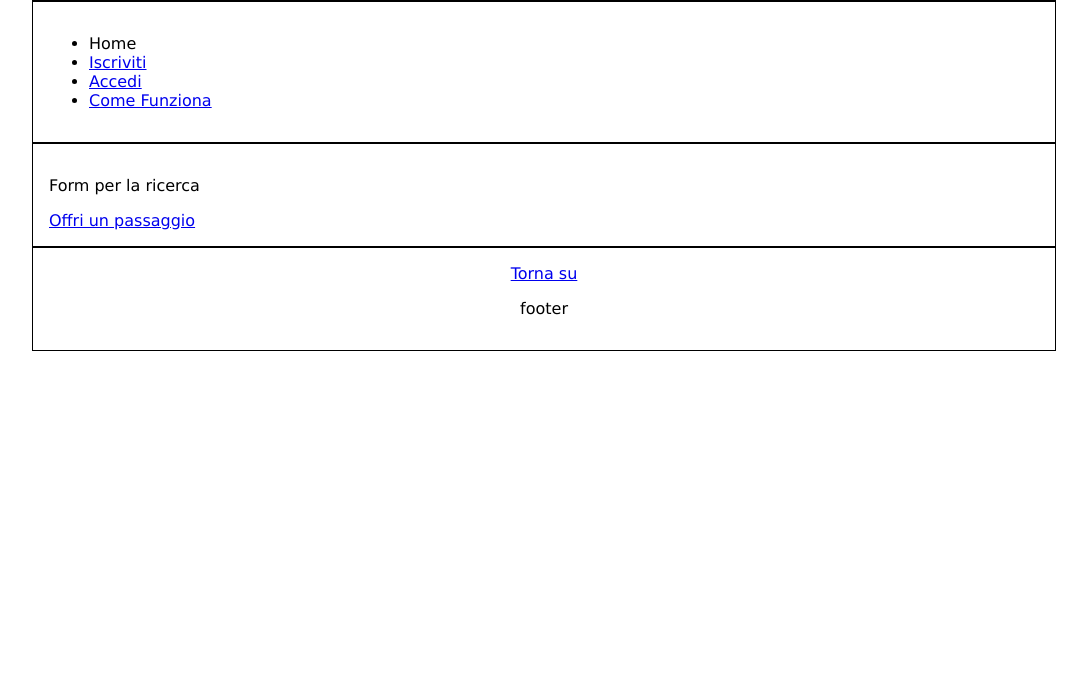
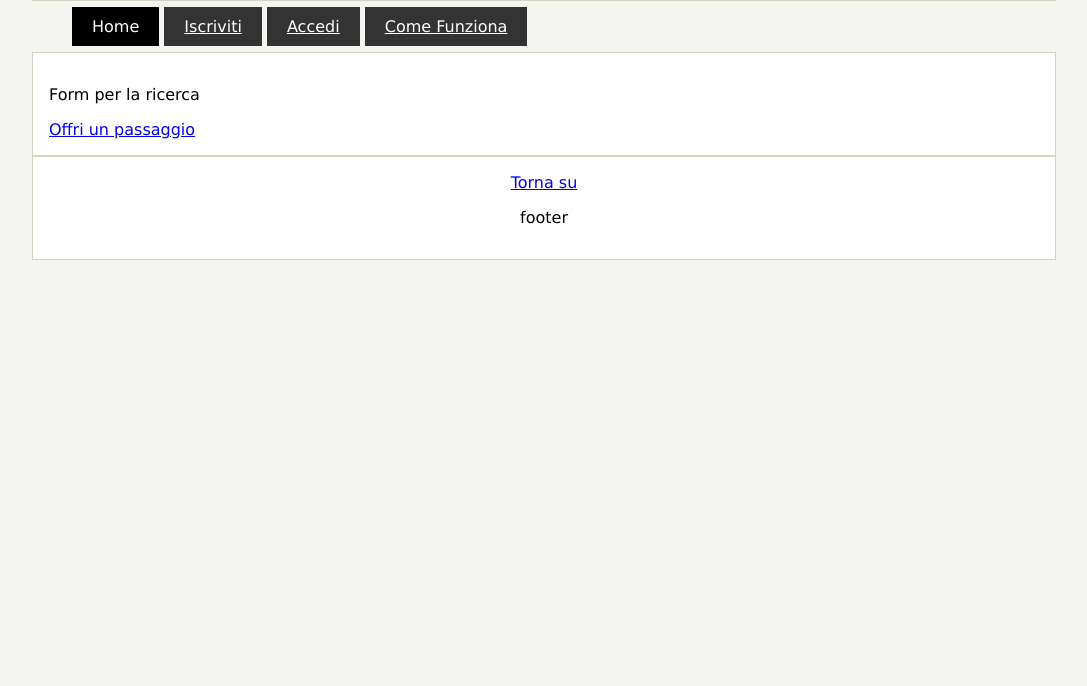
Before and after one commit to NickRighez/tw_progetto_gnrr, a plain HTML site: page Home.html in a window 1280 px wide. Shown: the part 114-800 px from the top of the page, without its empty margins (96-1183 px from the left). Drawn offline with Linux system fonts and the light colour scheme.

Commit message:
Update screen.css

```diff
--- a/screen.css
+++ b/screen.css
@@ -4,24 +4,51 @@ Da aggiungere/sistemare:
 -Autori
 -short&fav icon
 -footer
+-nelle pagine diverse dalla home vanno aggiunti i link alla ricerca e all'offerta
 */
 
-
-*{
+html,body{
+	background-color : #f4f4f0;
+	margin : auto;
+	max-width : 1024px; /*PROVVISORIO*/
 	font-family: Verdana, Helvetica, sans-serif;
-   /* font-size:0.9em;*/
+    /*font-size:0.9em;*/
 }
 
-html,body{
-	margin : auto;
-	max-width : 1024px; /*PROVVISORIO*/
-}
-
-#header, #elenco, #corpo, #footer{
+#header, /*#elenco,*/ #corpo, #footer{
+	background-color : white;
 	border : 1px solid;
+	border-color : #d4d4c4;
 	padding : 1em;
 }
 
+/*ELENCO ORIZZONTALE*/
+
+/*Problema -> schermo piccolo = disastro*/
+
+#elenco{
+	/*padding: 0;*/
+}
+#elenco li {
+	list-style : none;
+	display : inline; /*Lista orizzontale*/
+	/*Problema -> schermo piccolo = disastro*/
+}
+#elenco li a {
+    background-color: #333333;
+    color: white;
+    padding: 10px 20px; /*indica la grandezza del blocco*/
+    /*text-decoration: none;*//*toglie la sottolineatura*/
+}
+#active { /*crea il blocco per la pagina attiva - da inserire in tutte le pagine*/
+    background-color: black;
+    color: white;
+    padding: 10px 20px; /*indica la grandezza del blocco*/
+    /*text-decoration: none;*//*toglie la sottolineatura*/
+}
+#elenco li a:hover {
+    background-color: orange;
+}
 
 #footer /*p*/{
 	text-align : center;
```
